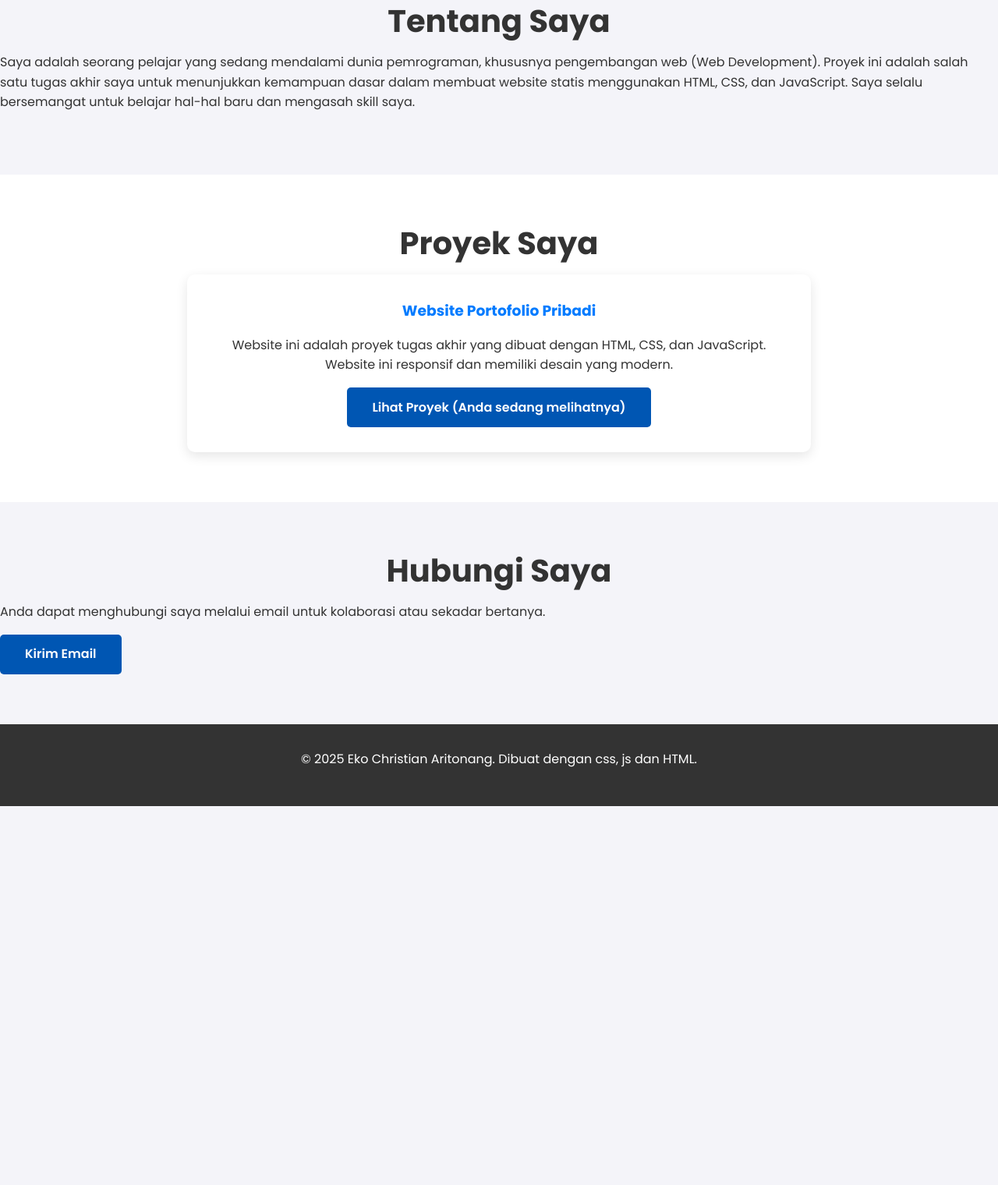
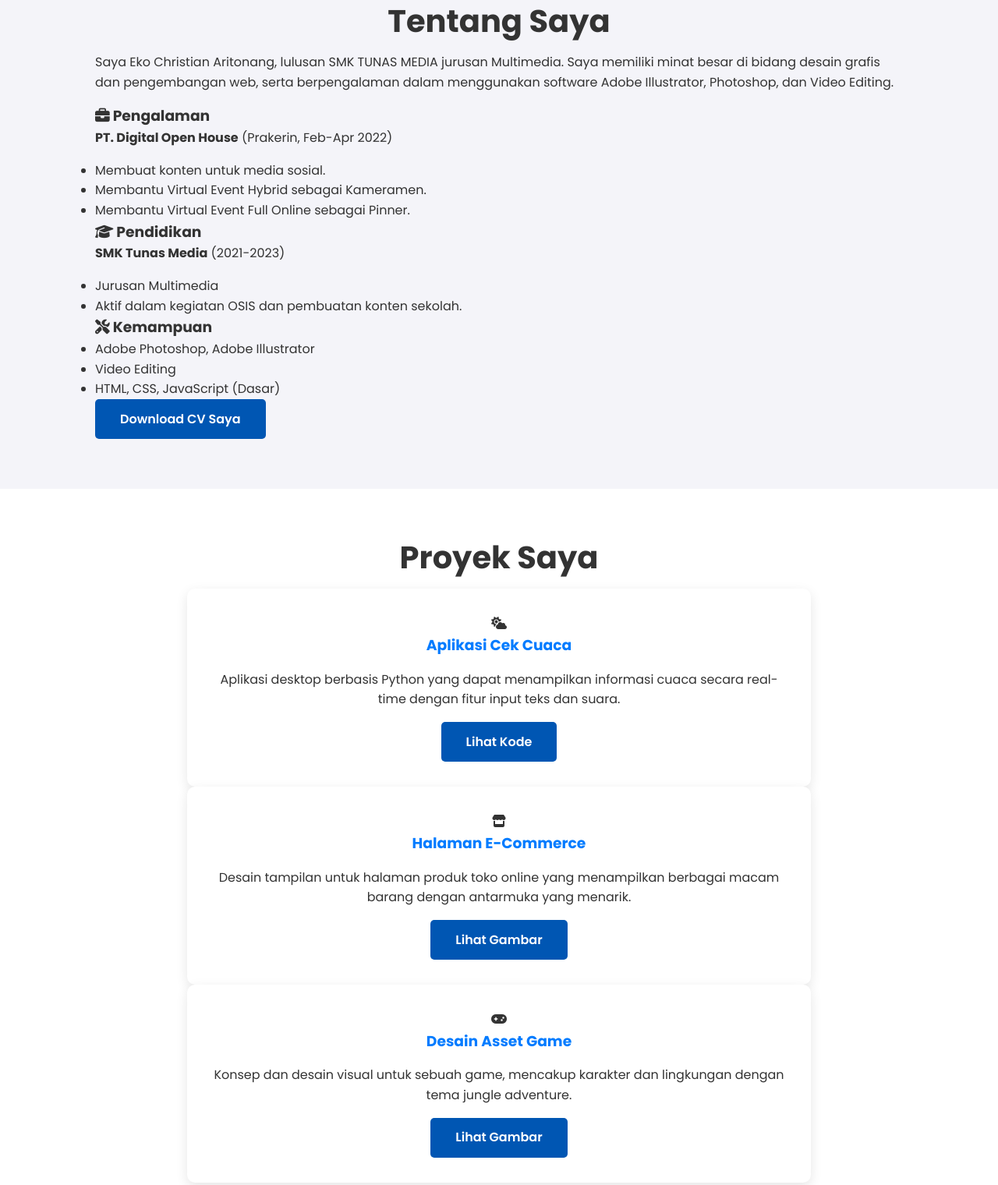
Before and after one commit to ekochristian333-code/portofolio-eko, a plain HTML site: page index.html in a window 1280 px wide. Shown: the part 861-2381 px from the top of the page at 78% size. Before the commit the page ends 1895 px from the top, so only its background shows below. Drawn offline with Linux system fonts and the light colour scheme.

```diff
--- a/index.html
+++ b/index.html
@@ -5,6 +5,8 @@
     <meta name="viewport" content="width=device-width, initial-scale=1.0">
     <title>Eko Christian Aritonang - Portofolio</title>
     <link rel="stylesheet" href="style.css">
+    <!-- Menambahkan Font Awesome untuk Ikon -->
+    <link rel="stylesheet" href="https://cdnjs.cloudflare.com/ajax/libs/font-awesome/6.4.2/css/all.min.css">
     <link rel="preconnect" href="https://fonts.googleapis.com">
     <link rel="preconnect" href="https://fonts.gstatic.com" crossorigin>
     <link href="https://fonts.googleapis.com/css2?family=Poppins:wght@400;600;700&display=swap" rel="stylesheet">
@@ -25,34 +27,86 @@
         <section id="home" class="hero">
             <div class="hero-content">
                 <h1>Halo, Saya <span>Eko Christian Aritonang</span></h1>
-                <p>Siswa yang antusias dalam pengembangan web dan teknologi.</p>
+                <p>Seorang Junior Graphic Designer & Web Developer yang bersemangat untuk belajar dan berkembang.</p>
                 <a href="#projects" class="btn">Lihat Proyek Saya</a>
             </div>
         </section>
 
+        <!-- Bagian TENTANG SAYA yang Diperbarui -->
         <section id="about" class="section">
-            <h2>Tentang Saya</h2>
-            <p>Saya adalah seorang pelajar yang sedang mendalami dunia pemrograman, khususnya pengembangan web (Web Development). Proyek ini adalah salah satu tugas akhir saya untuk menunjukkan kemampuan dasar dalam membuat website statis menggunakan HTML, CSS, dan JavaScript. Saya selalu bersemangat untuk belajar hal-hal baru dan mengasah skill saya.</p>
+            <div class="container">
+                <h2>Tentang Saya</h2>
+                <p>Saya Eko Christian Aritonang, lulusan SMK TUNAS MEDIA jurusan Multimedia. Saya memiliki minat besar di bidang desain grafis dan pengembangan web, serta berpengalaman dalam menggunakan software Adobe Illustrator, Photoshop, dan Video Editing.</p>
+
+                <div class="about-details">
+                    <div class="detail-item">
+                        <h3><i class="fas fa-briefcase"></i> Pengalaman</h3>
+                        <p><strong>PT. Digital Open House</strong> (Prakerin, Feb-Apr 2022)</p>
+                        <ul>
+                            <li>Membuat konten untuk media sosial.</li>
+                            <li>Membantu Virtual Event Hybrid sebagai Kameramen.</li>
+                            <li>Membantu Virtual Event Full Online sebagai Pinner.</li>
+                        </ul>
+                    </div>
+                    <div class="detail-item">
+                        <h3><i class="fas fa-graduation-cap"></i> Pendidikan</h3>
+                        <p><strong>SMK Tunas Media</strong> (2021-2023)</p>
+                        <ul>
+                            <li>Jurusan Multimedia</li>
+                            <li>Aktif dalam kegiatan OSIS dan pembuatan konten sekolah.</li>
+                        </ul>
+                    </div>
+                    <div class="detail-item">
+                        <h3><i class="fas fa-tools"></i> Kemampuan</h3>
+                        <ul>
+                            <li>Adobe Photoshop, Adobe Illustrator</li>
+                            <li>Video Editing</li>
+                            <li>HTML, CSS, JavaScript (Dasar)</li>
+                        </ul>
+                    </div>
+                </div>
+                <a href="https://github.com/ekochristian333-code/portofolio-eko/raw/main/EKO%20CHRISTIAN%20ARITONANG%20CV.pdf" target="_blank" class="btn">Download CV Saya</a>
+            </div>
         </section>
 
+        <!-- Bagian PROYEK yang Diperbarui -->
         <section id="projects" class="section section-alt">
-            <h2>Proyek Saya</h2>
-            <div class="project-card">
-                <h3>Website Portofolio Pribadi</h3>
-                <p>Website ini adalah proyek tugas akhir yang dibuat dengan HTML, CSS, dan JavaScript. Website ini responsif dan memiliki desain yang modern.</p>
-                <a href="#" class="btn">Lihat Proyek (Anda sedang melihatnya)</a>
+            <div class="container">
+                <h2>Proyek Saya</h2>
+                <div class="projects-grid">
+                    <div class="project-card">
+                        <i class="fas fa-cloud-sun"></i>
+                        <h3>Aplikasi Cek Cuaca</h3>
+                        <p>Aplikasi desktop berbasis Python yang dapat menampilkan informasi cuaca secara real-time dengan fitur input teks dan suara.</p>
+                        <a href="https://github.com/ekochristian333-code/portofolio-eko/blob/main/cuaca_app.py" target="_blank" class="btn">Lihat Kode</a>
+                    </div>
+                    <div class="project-card">
+                        <i class="fas fa-store"></i>
+                        <h3>Halaman E-Commerce</h3>
+                        <p>Desain tampilan untuk halaman produk toko online yang menampilkan berbagai macam barang dengan antarmuka yang menarik.</p>
+                        <a href="https://github.com/ekochristian333-code/portofolio-eko/blob/main/Screenshot%202025-11-20%20191854.png" target="_blank" class="btn">Lihat Gambar</a>
+                    </div>
+                    <div class="project-card">
+                        <i class="fas fa-gamepad"></i>
+                        <h3>Desain Asset Game</h3>
+                        <p>Konsep dan desain visual untuk sebuah game, mencakup karakter dan lingkungan dengan tema jungle adventure.</p>
+                        <a href="https://github.com/ekochristian333-code/portofolio-eko/blob/main/0920(4)-Cover.jpg" target="_blank" class="btn">Lihat Gambar</a>
+                    </div>
+                </div>
             </div>
         </section>
 
         <section id="contact" class="section">
-            <h2>Hubungi Saya</h2>
-            <p>Anda dapat menghubungi saya melalui email untuk kolaborasi atau sekadar bertanya.</p>
-            <a href="mailto:ekochristian333@gmail.com" class="btn">Kirim Email</a>
+            <div class="container">
+                <h2>Hubungi Saya</h2>
+                <p>Saya terbuka untuk kolaborasi dan kesempatan baru. Jangan ragu untuk menghubungi saya!</p>
+                <a href="mailto:e123ko1@gmail.com" class="btn">Kirim Email</a>
+            </div>
         </section>
     </main>
 
     <footer class="footer">
-        <p>&copy; 2025 Eko Christian Aritonang. Dibuat dengan css, js dan HTML.</p>
+        <p>&copy; 2025 Eko Christian Aritonang. Dibuat dengan Vscode.</p>
     </footer>
 
     <button id="backToTop" class="back-to-top">↑</button>
```
